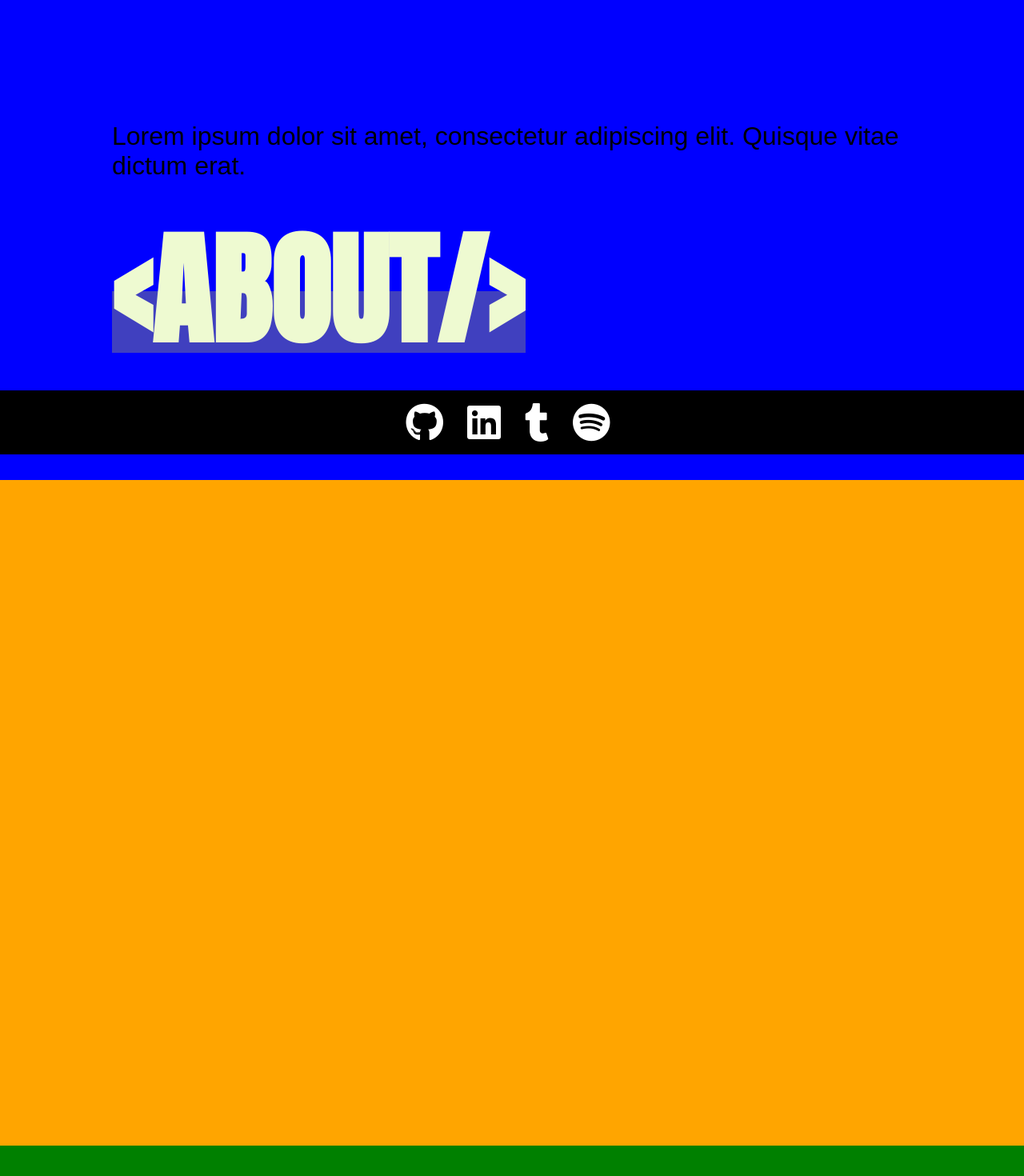
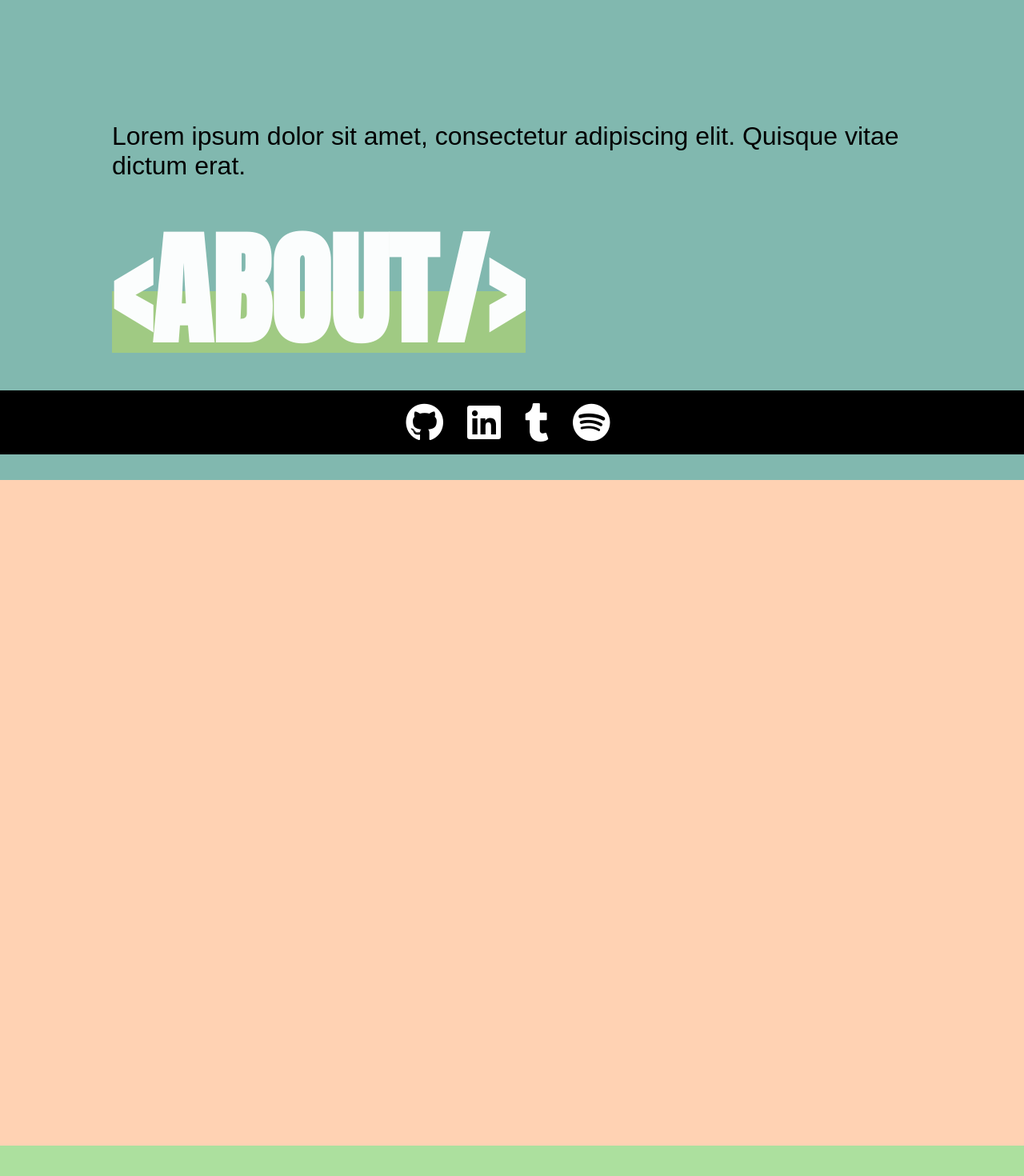
Before and after one commit to Adrianwritenow/portfolio, a React (Create React App) app: page /about in a window 1280 px wide. Shown: the part 232-1702 px from the top of the page at 80% size. Built offline with nearby package versions, Linux system fonts and the light colour scheme; a web font is replaced by a local one.

Commit message:
streamline routing and working on skill array addding a map function

```diff
--- a/src/App.css
+++ b/src/App.css
@@ -34,31 +34,6 @@ section {
   left: 0; }
   .wrapper:before {
     padding: 2em 3.5em;
-    mix-blend-mode: darken; }
-
-.one {
-  background-color: blue; }
-  .one .wrapper:before {
-    background: red; }
-  .one .linethru:after {
-    background-color: yellow;
-    opacity: .25; }
-
-.two {
-  background-color: orange; }
-  .two .wrapper:before {
-    background: #faaa54; }
-  .two .linethru:after {
-    background-color: purple;
-    opacity: .25; }
-
-.three {
-  background-color: green; }
-  .three .linethru:after {
-    background-color: blue;
-    opacity: .25; }
-  .three .wrapper:before {
-    background: #6c320a;
     mix-blend-mode: darken; }
 
 .fa-4x {
@@ -151,10 +126,39 @@ button {
 
 .experienceWrapper h1 {
   font-family: Anton;
-  color: #EEFAD1;
+  color: #FBFDFD;
   font-size: 12vw;
   clip: rect(auto auto auto auto);
   position: fixed; }
+
+.experienceWrapper .one {
+  background-color: #81B8AF; }
+  .experienceWrapper .one .wrapper:before {
+    background: red; }
+  .experienceWrapper .one .linethru:after {
+    background-color: yellow;
+    opacity: .25; }
+
+.experienceWrapper .two {
+  background-color: #FFD2B3; }
+  .experienceWrapper .two .wrapper:before {
+    background: #faaa54; }
+  .experienceWrapper .two .linethru:after {
+    background-color: purple;
+    opacity: .25; }
+
+.experienceWrapper .three {
+  background-color: #ACE09E; }
+  .experienceWrapper .three .linethru:after {
+    background-color: blue;
+    opacity: .25; }
+  .experienceWrapper .three .wrapper:before {
+    background: #6c320a;
+    mix-blend-mode: darken; }
+
+.experienceWrapper p {
+  font-weight: 400;
+  font-family: sans-serif; }
 
 .linethru--rev {
   font-family: Anton;
--- a/src/App.scss
+++ b/src/App.scss
@@ -78,55 +78,6 @@ section {
     // Blend with background
     mix-blend-mode: darken;
 
-  }
-}
-
-.one {
-  // Section background image
-  background-color: blue;
-  .wrapper:before {
-    // Box background color
-    background: red;
-
-  }
-
-  .linethru:after{
-
-    background-color: yellow;
-    opacity: .25;
-
-  }
-}
-
-.two {
-  background-color: orange;
-
-  .wrapper:before {
-    background: #faaa54;
-    // mix-blend-mode: difference;
-  }
-
-
-  .linethru:after{
-
-    background-color: purple;
-    opacity: .25;
-
-  }
-}
-
-.three {
-  background-color: green;
-
-
-  .linethru:after{
-    background-color: blue;
-    opacity: .25;
-  }
-
-  .wrapper:before {
-    background: #6c320a;
-    mix-blend-mode: darken;
   }
 }
 
@@ -265,12 +216,64 @@ button{
 .experienceWrapper{
   h1{
   font-family: Anton;
-  color: #EEFAD1;
+  color: #FBFDFD;
   font-size: 12vw;
   clip: rect(auto auto auto auto);
   position: fixed;
+  }
 
 
+  .one {
+    // Section background image
+    background-color: #81B8AF;
+    .wrapper:before {
+      // Box background color
+      background: red;
+
+    }
+
+    .linethru:after{
+
+      background-color: yellow;
+      opacity: .25;
+
+    }
+  }
+
+  .two {
+    background-color: #FFD2B3;
+
+    .wrapper:before {
+      background: #faaa54;
+      // mix-blend-mode: difference;
+    }
+
+
+    .linethru:after{
+
+      background-color: purple;
+      opacity: .25;
+
+    }
+  }
+
+  .three {
+    background-color: #ACE09E;
+
+
+    .linethru:after{
+      background-color: blue;
+      opacity: .25;
+    }
+
+    .wrapper:before {
+      background: #6c320a;
+      mix-blend-mode: darken;
+    }
+  }
+  p{
+    font-weight: 400;
+    font-family: sans-serif;
   }
 }
 
--- a/src/components/experience.js
+++ b/src/components/experience.js
@@ -13,12 +13,12 @@ class Experience extends Component {
 
       <div className="experienceWrapper">
 
-        <section className="one">
+        <section className="one" id="one">
           <div className="wrapper">
 
             <div className='contentHeader'>
               <h1 className="linethru">
-                &#x0003C;EXPERIENCE&#x0002F;&#x0003E;</h1>
+                &#x0003C;ABOUT&#x0002F;&#x0003E;</h1>
             </div>
               <div className="content">
                 <p>Lorem ipsum dolor sit amet, consectetur adipiscing elit.
@@ -28,11 +28,11 @@ class Experience extends Component {
 
         </section>
 
-        <section className="two">
+        <section className="two" id="two">
           <div className="wrapper">
           <div className='contentHeader'>
             <h1 className="linethru">
-              &#x0003C;EXPERIENCE&#x0002F;&#x0003E;</h1>
+              &#x0003C;SKILLS&#x0002F;&#x0003E;</h1>
           </div>
 
               <div className="content">
@@ -44,7 +44,7 @@ class Experience extends Component {
 
         </section>
 
-        <section className="three">
+        <section className="three" id="three">
           <div className="wrapper">
           <div className='contentHeader'>
             <h1 className="linethru">
--- a/src/components/skills.js
+++ b/src/components/skills.js
@@ -9,11 +9,24 @@ class Skills extends Component {
 
 
   render() {
+    let skills = ['REACT','REDUX','JAVASCRIPT','NODE','POSTGRESS',
+      'JSX','JAVA','MONGO/MONGOOSE ','CSS', 'SCSS','SASS','HTML','NPM',
+      'GIT','EXPRESS','JSON','FINAL CUT PRO X', 'PHOTOSHOP'];
+
+      let skillCards = skills.map(function(skill){
+         return (
+            <div className='examCard'>
+             <p>{skill}</p>
+            </div>
+         )
+
+      });
     return (
 
         <div className="experienceWrapper">
         <h1 className="linethru linethru--rev">
           &#x0003C;SKILLS&#x0002F;&#x0003E;</h1>
+          {skillCards}
 
         </div>
     );
--- a/src/components/splash.js
+++ b/src/components/splash.js
@@ -5,10 +5,10 @@ class Splash extends Component {
 
   componentDidMount(){
     console.log("COMPONENT MOUNTED:Splash");
-     window.onload = function() {
-       document.getElementsByClassName('section').className = 'load';
-
-  }
+  //    window.onload = function() {
+  //      document.getElementsByClassName('section').className = 'load';
+  //
+  // }
 }
 
 
@@ -25,11 +25,11 @@ class Splash extends Component {
             </div>
           </div>
           <div className='splashButtons'>
-            <a href="/about" className="linethru linethru--rev">
+            <a href="/experience/#one" className="linethru linethru--rev">
               &#x0003C;ABOUT&#x0002F;&#x0003E;</a>
-            <a href="/skills" className="linethru linethru--rev">
+            <a href="/experience/#two" className="linethru linethru--rev">
               &#x0003C;SKILLS&#x0002F;&#x0003E;</a>
-            <a href="/experience" className="linethru linethru--rev">
+            <a href="/experience/#three" className="linethru linethru--rev">
               &#x0003C;EXPERIENCE&#x0002F;&#x0003E;</a>
             <a href="/contact" className="linethru linethru--rev">
               &#x0003C;CONTACT&#x0002F;&#x0003E;</a>
```
